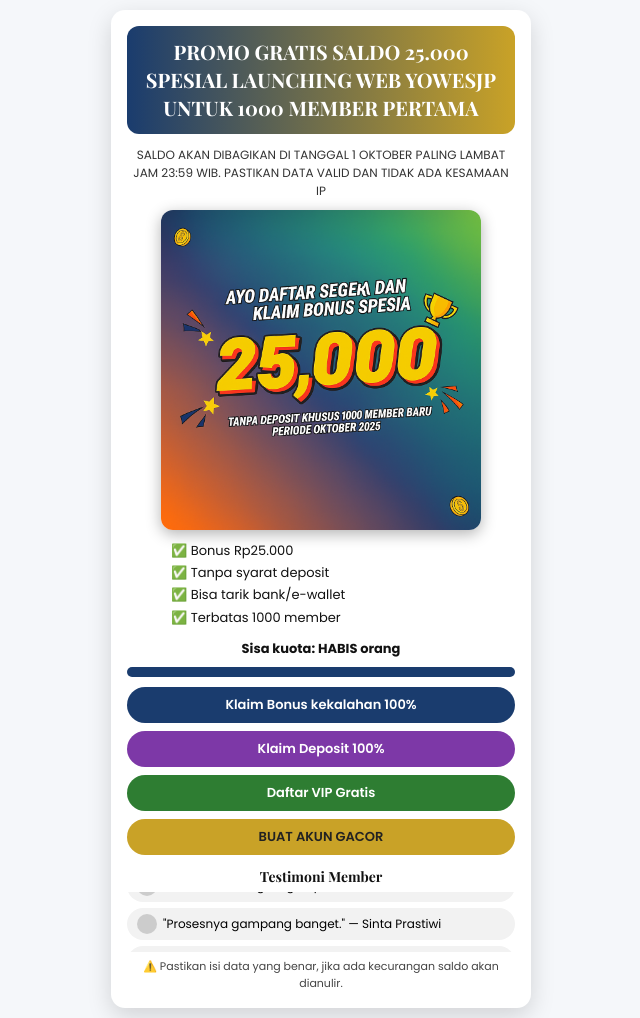
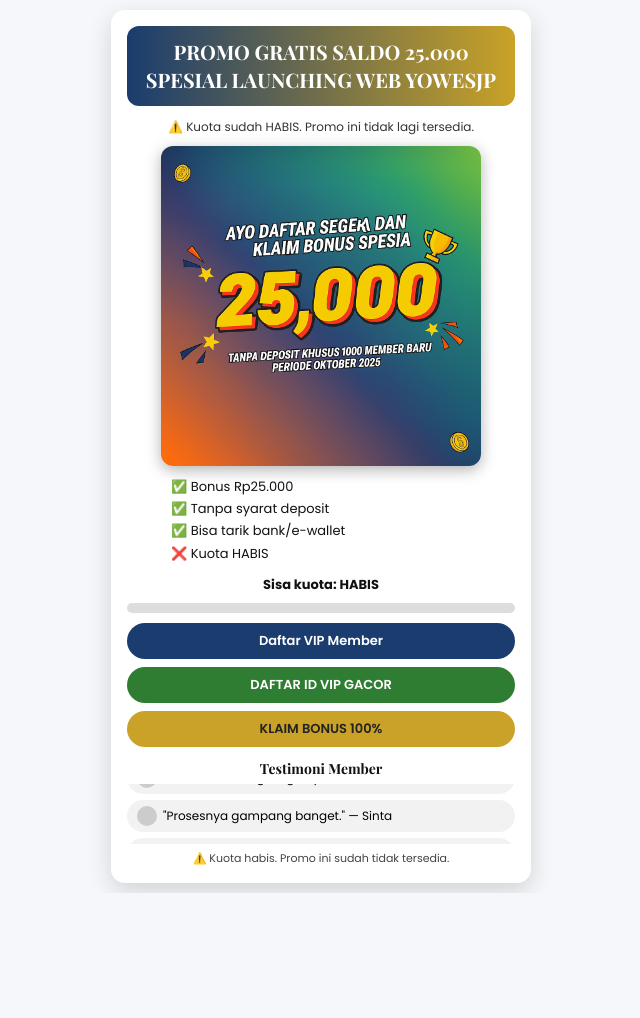
Before and after one commit to promoseptermber/bonusnewmember, a plain HTML site: page index.html in a window 1280 px wide. Shown: the whole page, without its empty margins (319-959 px from the left). After the commit the page ends 893 px from the top, so only its background shows below. Drawn offline with nearby package versions, Linux system fonts and the light colour scheme.

Commit message:
index.html

```diff
--- a/index.html
+++ b/index.html
@@ -7,11 +7,11 @@
   <link href="https://fonts.googleapis.com/css2?family=Playfair+Display:wght@600;700&family=Poppins:wght@400;600;700&display=swap" rel="stylesheet">
   <style>
     :root{
-      --bg:#f5f7fa;      /* abu muda lembut */
-      --btn1:#1a3c6e;    /* navy elegan */
-      --btnNew:#6a1b9a;  /* ungu royal */
-      --btn2:#2e7d32;    /* hijau emerald */
-      --btn3:#c9a227;    /* emas klasik */
+      --bg:#f5f7fa;
+      --btn1:#1a3c6e;
+      --btnNew:#6a1b9a;
+      --btn2:#2e7d32;
+      --btn3:#c9a227;
     }
     *{box-sizing:border-box;margin:0;padding:0}
     body{
@@ -81,8 +81,7 @@
     .quota-fill{
       background:var(--btn1);
       height:100%;
-      width:100%;
-      transition:width 0.5s linear;
+      width:0%; /* kuota habis */
     }
     .buttons{
       display:flex;
@@ -92,7 +91,7 @@
     }
     .btn{
       padding:8px 16px;
-      border-radius:999px; /* oval pill */
+      border-radius:999px;
       font-weight:600;
       font-size:13px;
       text-decoration:none;
@@ -106,21 +105,13 @@
       box-shadow:0 4px 12px rgba(0,0,0,0.15);
     }
     .btn-1{background:var(--btn1);}
-    .btn-new{
-      background:var(--btnNew);
-      animation:fadeAnim 3s infinite;
-    }
+    .btn-new{background:var(--btnNew);}
     .btn-2{background:var(--btn2);}
     .btn-3{
       background:var(--btn3);
       color:#222;
       animation:pulse 2.5s infinite;
       text-transform:uppercase;
-    }
-    @keyframes fadeAnim{
-      0%{opacity:1}
-      50%{opacity:.7}
-      100%{opacity:1}
     }
     @keyframes pulse{
       0%{box-shadow:0 0 0 0 rgba(201,162,39,0.7)}
@@ -170,58 +161,39 @@
 </head>
 <body>
   <div class="card">
-    <h1>PROMO GRATIS SALDO 25.000 SPESIAL LAUNCHING WEB YOWESJP UNTUK 1000 MEMBER PERTAMA</h1>
-    <p class="subinfo">SALDO AKAN DIBAGIKAN DI TANGGAL 1 OKTOBER PALING LAMBAT JAM 23:59 WIB. PASTIKAN DATA VALID DAN TIDAK ADA KESAMAAN IP</p>
+    <h1>PROMO GRATIS SALDO 25.000 SPESIAL LAUNCHING WEB YOWESJP</h1>
+    <p class="subinfo">⚠️ Kuota sudah HABIS. Promo ini tidak lagi tersedia.</p>
     <img src="ChatGPT Image Sep 28, 2025, 07_39_05 PM.png" alt="Promo Spesial" />
 
     <div class="features">
       <div>✅ Bonus Rp25.000</div>
-      <div>✅ Tanpa syarat deposit </div>
+      <div>✅ Tanpa syarat deposit</div>
       <div>✅ Bisa tarik bank/e-wallet</div>
-      <div>✅ Terbatas 1000 member</div>
+      <div>❌ Kuota HABIS</div>
     </div>
 
-    <div class="quota">Sisa kuota: <span id="quotaNum">HABIS</span> orang</div>
-    <div class="quota-bar"><div class="quota-fill" id="quotaFill"></div></div>
+    <div class="quota">Sisa kuota: <span id="quotaNum">HABIS</span></div>
+    <div class="quota-bar"><div class="quota-fill"></div></div>
 
     <div class="buttons">
-      <a class="btn btn-1" href="https://yowesjp.com/register?referral=yowesvip" target="_blank">Klaim Bonus kekalahan 100% </a>
-      <a class="btn btn-new" href="https://yowesjp.com/register?referral=yowesvip" target="_blank">Klaim Deposit 100% </a>
-      <a class="btn btn-2" href="https://yowesjp.com/register?referral=yowesvip" target="_blank">Daftar VIP Gratis</a>
-      <a class="btn btn-3" href="https://yowesjp.com/register?referral=yowesvip" target="_blank">Buat Akun Gacor</a>
+      <a class="btn btn-1" href="https://example.com/vip-member" target="_blank">Daftar VIP Member</a>
+      <a class="btn btn-2" href="https://example.com/id-vip-gacor" target="_blank">DAFTAR ID VIP GACOR</a>
+      <a class="btn btn-3" href="https://example.com/klaim-bonus" target="_blank">KLAIM BONUS 100%</a>
     </div>
 
     <h3>Testimoni Member</h3>
     <section class="testimonials">
       <div class="testi-wrapper">
-        <div class="testi"><div class="avatar"></div> "Baru daftar langsung dapat saldo!" — Andi Setiawan</div>
-        <div class="testi"><div class="avatar"></div> "Prosesnya gampang banget." — Sinta Prastiwi</div>
-        <div class="testi"><div class="avatar"></div> "Mantap, saldo langsung masuk." — Dedi Munandar</div>
-        <div class="testi"><div class="avatar"></div> "Terbukti, kuota makin menipis!" — Maya Laras</div>
+        <div class="testi"><div class="avatar"></div> "Baru daftar langsung dapat saldo!" — Andi</div>
+        <div class="testi"><div class="avatar"></div> "Prosesnya gampang banget." — Sinta</div>
+        <div class="testi"><div class="avatar"></div> "Mantap, saldo langsung masuk." — Dedi</div>
+        <div class="testi"><div class="avatar"></div> "Terbukti, kuota habis cepat!" — Maya</div>
         <div class="testi"><div class="avatar"></div> "Akhirnya kebagian promo!" — Rudi</div>
-        <div class="testi"><div class="avatar"></div> "Daftar cepat, saldo gratis cair." — Lita Nur Aini</div>
-        <div class="testi"><div class="avatar"></div> "Rekomendasi banget!" — Fajar Andika</div>
+        <div class="testi"><div class="avatar"></div> "Daftar cepat, saldo gratis cair." — Lita</div>
       </div>
     </section>
 
-    <footer>⚠️ Pastikan isi data yang benar, jika ada kecurangan saldo akan dianulir.</footer>
+    <footer>⚠️ Kuota habis. Promo ini sudah tidak tersedia.</footer>
   </div>
-
-  <script>
-    // Kuota animasi berkurang terus dari HABIS
-    let quota = HABIS;
-    const quotaNum = document.getElementById('quotaNum');
-    const quotaFill = document.getElementById('quotaFill');
-    const maxQuota = 356;
-
-    function updateQuota(){
-      if(quota > 0){
-        quota--;
-        quotaNum.textContent = quota;
-        quotaFill.style.width = (quota/maxQuota*100) + "%";
-      }
-    }
-    setInterval(updateQuota, 1000);
-  </script>
 </body>
 </html>
```
